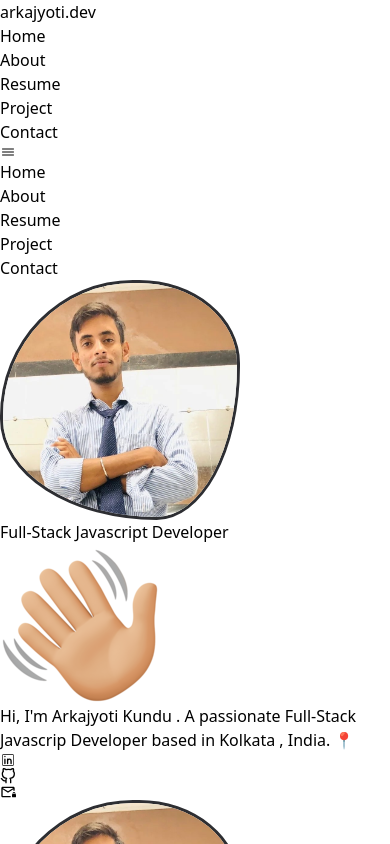
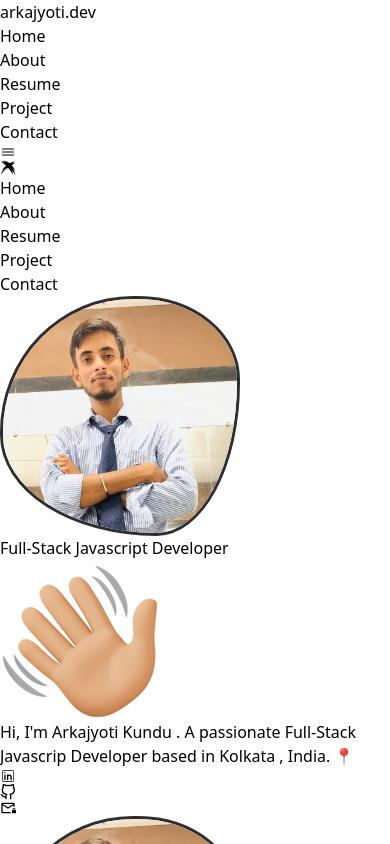
Before and after one commit to Arkajyoti333/Profolio_arka.dev, a React (Vite) app: page / in a window 390 px wide. Both pictures are taken after a click on the icon 8 px from the left and 152 px from the top of the page. Shown: the top 844 px of the page. Built offline with nearby package versions, Linux system fonts and the light colour scheme.

Commit message:
update mobile screen menu

```diff
--- a/src/components/NavBar/NavBar.jsx
+++ b/src/components/NavBar/NavBar.jsx
@@ -2,12 +2,22 @@ import { Button, Link } from "react-scroll";
 import { IoMenuOutline } from "react-icons/io5";
 import "./NavBar.css";
 import { useState } from "react";
+import { motion } from "framer-motion"
+import { GiCrossMark } from "react-icons/gi";
+
+const variants = {
+  open: { opacity: 1, x: 0 },
+  closed: { opacity: 0, x: "-100%" },
+}
+
+
 
 const NavBar = () => {
   const [isOpen, setIsOpen] = useState(false);
   const handleToggle = (e) => {
+    // e
     setIsOpen(!isOpen);
-    console.log(isOpen);
+    // console.log(isOpen);
   };
 
   return (
@@ -90,9 +100,15 @@ const NavBar = () => {
           <div className="flex flex-wrap items-center justify-center p-1 lg:hidden ">
 
               <IoMenuOutline
-               className="text-3xl  transition-transform duration-300 ease-in-out hover:translate-x-2.5 "
+               className={` ${!isOpen?"block":"hidden"} text-3xl  transition-transform duration-300 ease-in-out hover:translate-x-2.5 `}
                onClick={handleToggle}
                />
+               <GiCrossMark
+                className={`${isOpen?"block":"hidden"} text-3xl  transition-transform duration-300 ease-in-out hover:translate-x-2.5 `}
+                onClick={handleToggle}
+                 />
+
+                 {/* <Toggle onClick={handleToggle} /> */}
 
           </div>
         </nav>
@@ -103,9 +119,14 @@ const NavBar = () => {
            className={`${isOpen?"block":"hidden"}
            lg:hidden w-full flex items-center justify-center py-4 shadow-lg bg-transparent  z-50
            `
-
           }
         >
+              <motion.nav
+      animate={isOpen ? "open" : "closed"}
+      variants={variants}
+    >
+
+     {/* <Toggle onClick={handleToggle} /> */}
           <ul className=" flex flex-wrap flex-col justify-center items-center  gap-4 font-bold py-1">
             <li className="cursor-pointer  hover:text-green-600">
               <Link
@@ -173,6 +194,7 @@ const NavBar = () => {
               </Link>
             </li>
           </ul>
+          </motion.nav>
 
         </div>
       </div>
```
